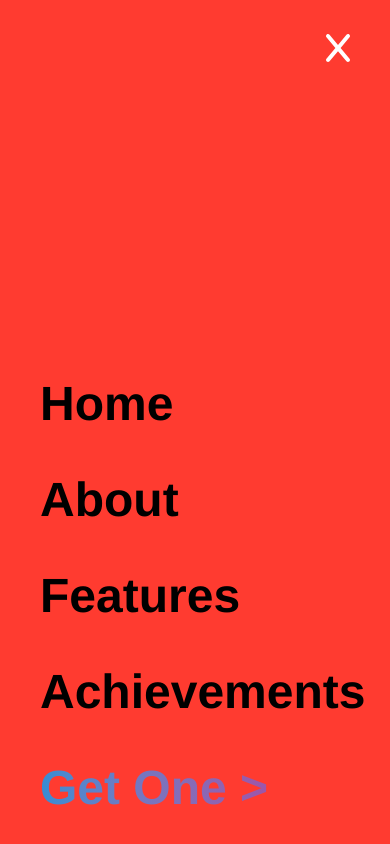
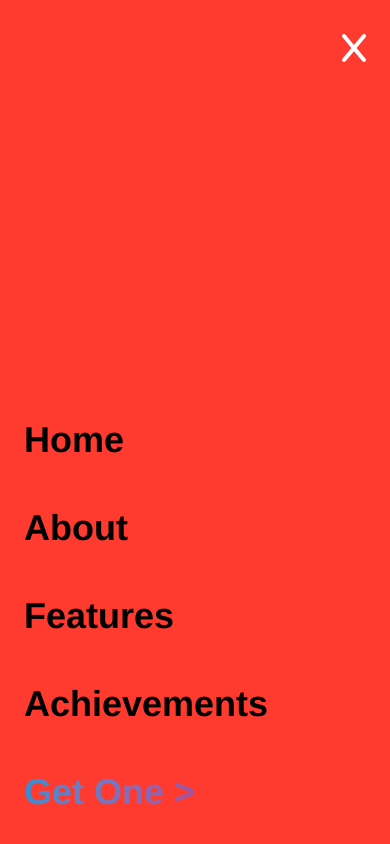
Before and after one commit to ganeshbelote/MediFor7_Task, a React (Vite) app: page / in a window 390 px wide. Both pictures are taken after a click on the button 336 px from the left and 52 px from the top of the page. Built offline with nearby package versions, Linux system fonts and the light colour scheme.

Commit message:
Provide Final touch ups

```diff
--- a/src/components/NavOptionPage.jsx
+++ b/src/components/NavOptionPage.jsx
@@ -27,6 +27,8 @@ const NavOptionPage = ({
     })
 
     tl.to('#NavOptionPage', {
+      height : '40px',
+      width : '40px',
       scale: 0.05, // You had `-100`, which flips the element and causes weirdness
       borderRadius: '50%',
       duration: 1,
@@ -48,7 +50,7 @@ const NavOptionPage = ({
   return (
     <div
       id='NavOptionPage'
-      className={`fixed top-0 right-0 z-50 h-screen w-screen overflow-hidden flex flex-col justify-between py-8 px-10 bg-[#FF3B30] `}
+      className={`fixed top-0 right-0 z-50 h-screen w-screen overflow-hidden flex flex-col justify-between py-8 md:px-10 px-6 bg-[#FF3B30] `}
     >
       <div className='navpage-up w-full flex justify-end'>
         <button onClick={handleNavPage}>
@@ -56,7 +58,7 @@ const NavOptionPage = ({
         </button>
       </div>
       <div className='nav-options flex flex-col items-start justify-between'>
-        <ul className='md:text-7xl text-5xl md:font-semibold font-bold flex flex-col md:gap-5 gap-12'>
+        <ul className='md:text-7xl text-4xl md:font-semibold font-bold flex flex-col md:gap-5 gap-12'>
           <li className='hover:text-white transition-all ease-in-out duration-300'>
             Home
           </li>
--- a/src/components/Navbar.jsx
+++ b/src/components/Navbar.jsx
@@ -67,13 +67,13 @@ const Navbar = ({
           className='logo h-12'
         />
         <ul className='menuOptions px-4 py-2 rounded-xl w-fit bg-[#252525] hidden lg:flex items-center justify-center gap-6'>
-          <li>Home</li>
-          <li>About</li>
-          <li>Features</li>
-          <li>Achievements</li>
+          <li className='hover:text-[#FF3B30]'>Home</li>
+          <li className='hover:text-[#FF3B30]'>About</li>
+          <li className='hover:text-[#FF3B30]'>Features</li>
+          <li className='hover:text-[#FF3B30]'>Achievements</li>
         </ul>
         <div className='btn-wrapper flex gap-8'>
-          <button className='free-trial-btn hidden md:block lg:block px-4 py-2 rounded-xl bg-white text-black'>
+          <button className='free-trial-btn hidden md:block lg:block px-4 py-2 rounded-xl bg-white text-black hover:scale-105'>
             Free Trial
           </button>
           {showMenuBtn && (
```
